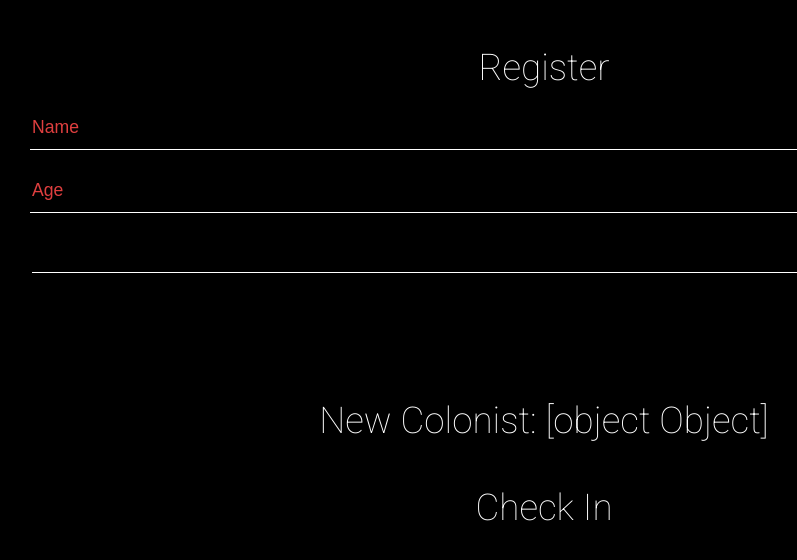
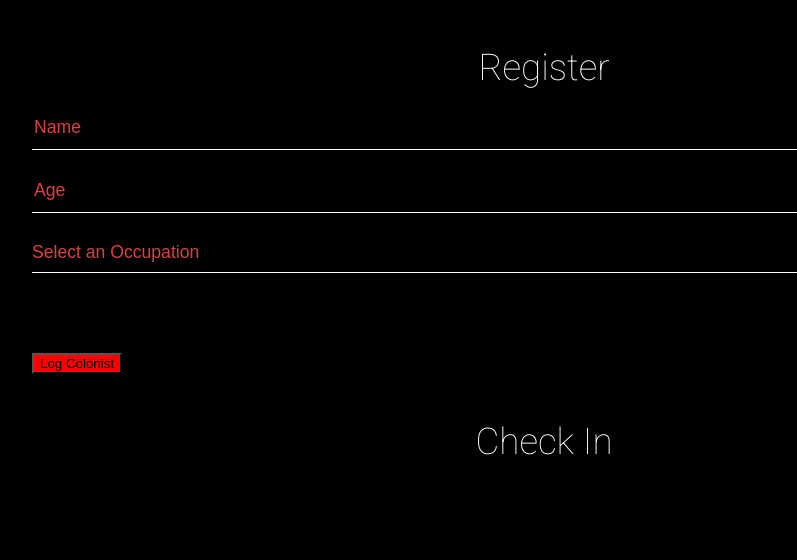
Before and after one commit to MisterPeddler/mars-colony, an Angular app: page /register in a window 1280 px wide. Shown: the top 560 px of the page, without its empty margins (96-893 px from the left). Built offline with nearby package versions, Linux system fonts and the light colour scheme.

Commit message:
end of lesson

```diff
--- a/src/app/app.module.ts
+++ b/src/app/app.module.ts
@@ -1,6 +1,7 @@
 import { BrowserModule } from '@angular/platform-browser';
 import { NgModule } from '@angular/core';
 import { FormsModule } from '@angular/forms';
+import { ReactiveFormsModule } from '@angular/forms';
 import { HttpModule } from '@angular/http';
 import { RouterModule, Routes } from '@angular/router';
 
@@ -31,6 +32,7 @@ const routes: Routes = [
   imports: [
     BrowserModule,
     FormsModule,
+    ReactiveFormsModule,
     HttpModule,
     RouterModule.forRoot(routes)
   ],
--- a/src/app/register/register.component.css
+++ b/src/app/register/register.component.css
@@ -3,20 +3,36 @@
     height:100%;
     width:100%;
 
+
 }
 
 
-.input-container{
+/*.input-container, form{
 
 display:flex;
 flex-direction: column;
 align-items:center;
 
+}*/
+
+form{
+    width:80%;
+    margin:0 auto;
+
+}
+
+fieldset{
+    margin:0 auto;
+}
+
+button{
+    background:red;
 }
 
 input, select{
+    margin: 0 auto;
    margin-top:20px;
-    width:80%;
+    width:100%;
     color:rgb(223,63,63);
     background:none;
     height:40px;
--- a/src/app/register/register.component.html
+++ b/src/app/register/register.component.html
@@ -4,18 +4,22 @@
 <h1>Register</h1>
 <div class="input-container">
 
-  <input placeholder="Name" required [(ngModel)]="fakeColonist.name" name="colonitsName">
+<form [formGroup]="registerForm" [ngClass]="{ invalid:registerForm.invalid }">
+    <fieldset>
+        <input type="text" placeholder="Name" required formControlName="name" name="name">
+        <input type="number" placeholder="Age" required formControlName="age" name="age">
+        <div class="custom-select">
+            <select required formControlName="job_id" name="job_id">
+                <option value="">Select an Occupation</option>
+                <option *ngFor="let job of marsJob" value="{{ job.id }}">{{ job.name }}</option>
+            </select>
+        </div>
+    </fieldset>
+   <button type="button" (click)="logColonist()">Log Colonist</button>
+</form>
 
-  <input placeholder="Age" required [(ngModel)]="fakeColonist.age" name="colonistAge">
 
-  <select required [(ngModel)]="fakeColonist.job" name="colonistJob">
-    <option value="(none)" disabled selected>Select Occupation</option>
-    <option *ngFor="let job of marsJob" value="{{job.description}}">{{job.description}}</option>
-  </select>
+<!--<a class="check-in-button" routerLink = "/encounters">Check In</a>-->
+<a class="check-in-button" (click)="submitLogin()">Check In</a>
 
 </div>
-
-<h1> New Colonist: {{fakeColonist}} </h1>
-<a class="check-in-button" routerLink = "/encounters">Check In</a>
-
-</div>
--- a/src/app/register/register.component.ts
+++ b/src/app/register/register.component.ts
@@ -1,5 +1,14 @@
 import { Component, OnInit } from '@angular/core';
 import { NewColonist, Job } from '../models';
+import {
+  FormGroup,
+  FormControl,
+  FormBuilder,
+  Validators,
+  ValidatorFn,
+  AbstractControl
+}
+  from '@angular/forms';
 
 @Component({
   selector: 'app-register',
@@ -11,35 +20,48 @@ export class RegisterComponent implements OnInit {
 
   newColonist: NewColonist;
   marsJob: Job[];
+  registerForm: FormGroup;
 
-  public fakeColonist: any;
 
   constructor() {
-    //TODO: call API, get jobs.
 
-    this.fakeColonist = {};
+    this.registerForm = new FormGroup({
+      name: new FormControl('', [Validators.required, Validators.maxLength(100)]),
+      age: new FormControl('', [Validators.required, this.acceptAge(16, 50)]),
+      job_id: new FormControl('', [Validators.required]),
+    });
 
     this.marsJob = [{
-      name:'bob',
-      id:'1',
-      description:'dancer man'
-    },{
-      name:'bob2',
-      id:'2',
-      description:'haircut getter'
-    },{
-      name:'Mao',
-      id:'3',
-      description:'three-legged cat'
-    },{
-      name:'bob4',
-      id:'4',
-      description:'alien hugger'
+      name: 'bob',
+      id: '1',
+      description: 'dancer man'
+    }, {
+      name: 'bob2',
+      id: '2',
+      description: 'haircut getter'
+    }, {
+      name: 'Mao',
+      id: '3',
+      description: 'three-legged cat'
+    }, {
+      name: 'bob4',
+      id: '4',
+      description: 'alien hugger'
     }];
 
   }
 
+  acceptAge(min: number, max: number) {
+    return (control: AbstractControl): { [key: string]: any } => {
+      if (control.value < min || control.value > max) {
+        return { 'Sorry incorrect age': { age: control.value } };
+      }
+    }
+  }
 
+  logColonist() {
+    console.log(this.registerForm);
+  }
 
   ngOnInit() {
 
```
Also changed, not shown: src/app/models/index.ts (+7 -1 lines).
